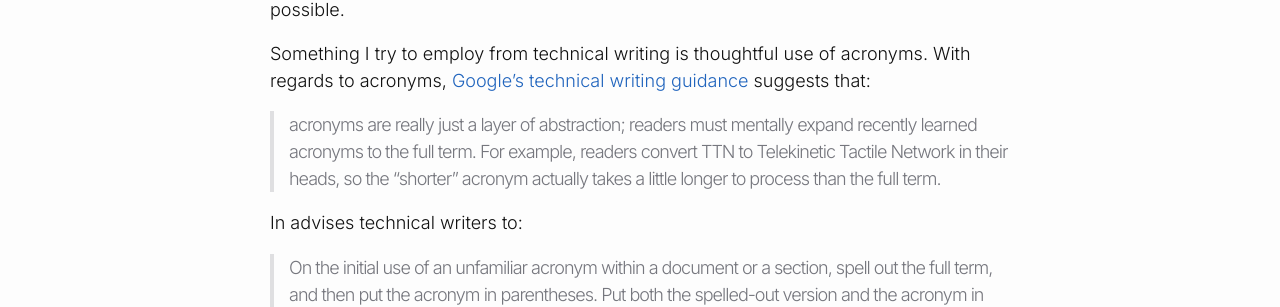
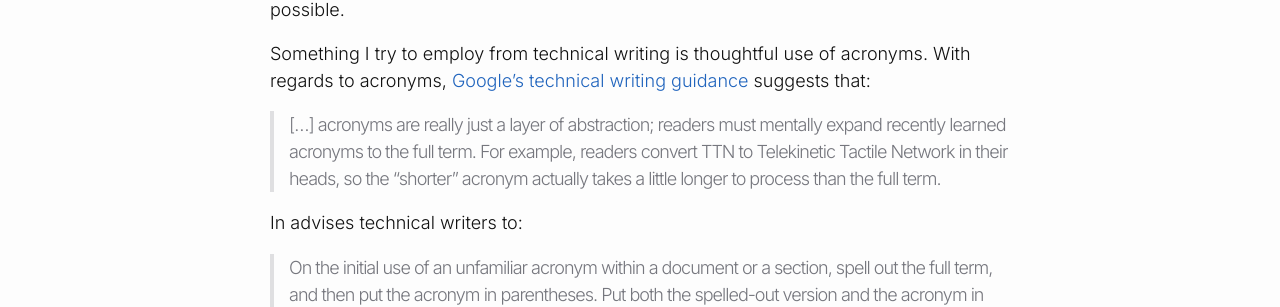
Before and after one commit to rhystmills/rhystmills.github.io, a Jekyll site: the page built from docs/_posts/2023-02-10-a11y-isnt-accessible.markdown, in a window 1280 px wide. Shown: the part 485-792 px from the top of the page. Built offline with Jekyll 4.4.1, drawn with Linux system fonts in a browser that asks for light colours.

Commit message:
Add ... to Google blockquote

```diff
--- a/docs/_posts/2023-02-10-a11y-isnt-accessible.markdown
+++ b/docs/_posts/2023-02-10-a11y-isnt-accessible.markdown
@@ -14,7 +14,7 @@ For this reason, there’s some overlap with technical writing best practices -
 
 Something I try to employ from technical writing is thoughtful use of acronyms. With regards to acronyms, [Google’s technical writing guidance](https://developers.google.com/tech-writing/one/words#use_acronyms_properly) suggests that:
 
-> acronyms are really just a layer of abstraction; readers must mentally expand recently learned acronyms to the full term. For example, readers convert TTN to Telekinetic Tactile Network in their heads, so the "shorter" acronym actually takes a little longer to process than the full term.
+> [...] acronyms are really just a layer of abstraction; readers must mentally expand recently learned acronyms to the full term. For example, readers convert TTN to Telekinetic Tactile Network in their heads, so the "shorter" acronym actually takes a little longer to process than the full term.
 
 In advises technical writers to:
 
```
